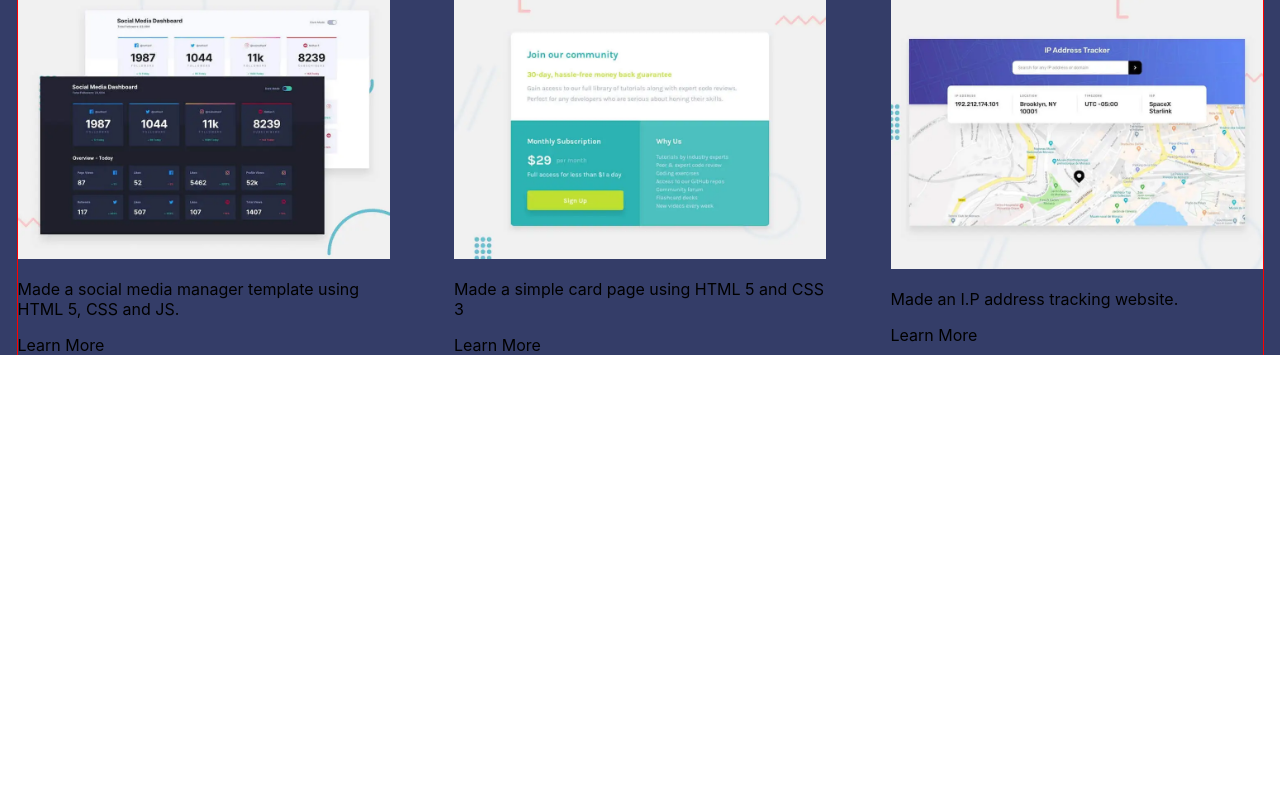
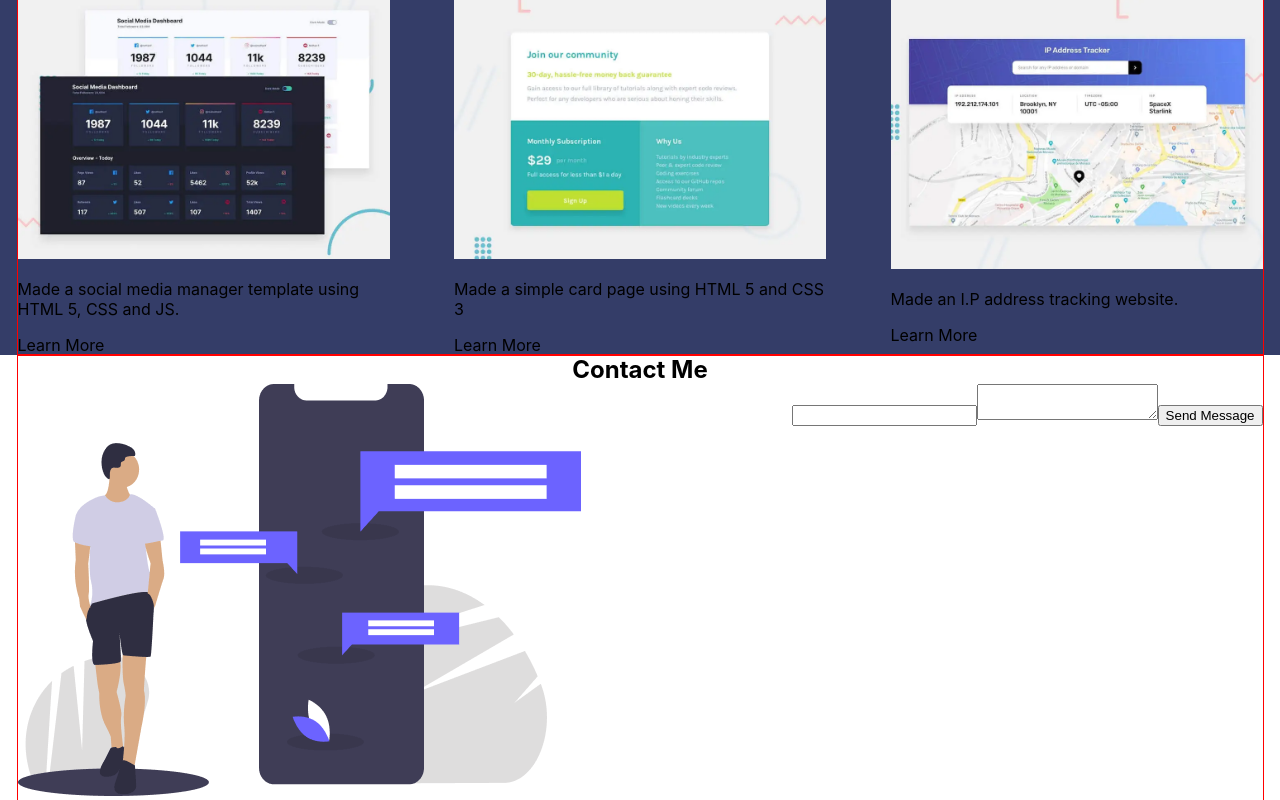
Before and after one commit to hadsome-Droid/project-portfolio-3, a React app: page / in a window 1280 px wide. Shown: the part 1044-1844 px from the top of the page. Before the commit the page ends 1399 px from the top, so only its background shows below. Built offline with nearby package versions, Linux system fonts and the light colour scheme.

Commit message:
create Contact block

```diff
--- a/src/App.tsx
+++ b/src/App.tsx
@@ -3,6 +3,7 @@ import {Header} from "./layout/header/Header";
 import {Main} from "./layout/sections/main/Main";
 import {Skills} from "./layout/sections/skills/Skills";
 import {Projects} from "./layout/sections/projects/Projects";
+import {Contact} from "./layout/sections/contact/Contact";
 
 
 function App() {
@@ -12,6 +13,7 @@ function App() {
             <Main/>
             <Skills/>
             <Projects/>
+            <Contact/>
         </div>
     );
 }
--- /dev/null
+++ b/src/layout/sections/contact/Contact.tsx
@@ -0,0 +1,30 @@
+import React from 'react';
+import styled from "styled-components";
+import {Container} from "../../../components/Container";
+import {Title} from "../../../components/title/Title";
+import {FlexWrapper} from "../../../components/FlexWrapper";
+import standing from "../../../assets/images/different/standing_chats.webp"
+
+export const Contact = () => {
+    return (
+        <StyledContact>
+            <Container>
+                <Title title={'Contact Me'}/>
+                <FlexWrapper justify={'space-between'} wrap={'wrap'}>
+                    <div>
+                        <img src={standing} alt=""/>
+                    </div>
+                    <form action="">
+                        <input type="email"/>
+                        <textarea></textarea>
+                        <button type={'submit'}>Send Message</button>
+                    </form>
+                </FlexWrapper>
+            </Container>
+        </StyledContact>
+    );
+};
+
+const StyledContact = styled.section`
+
+`
```
